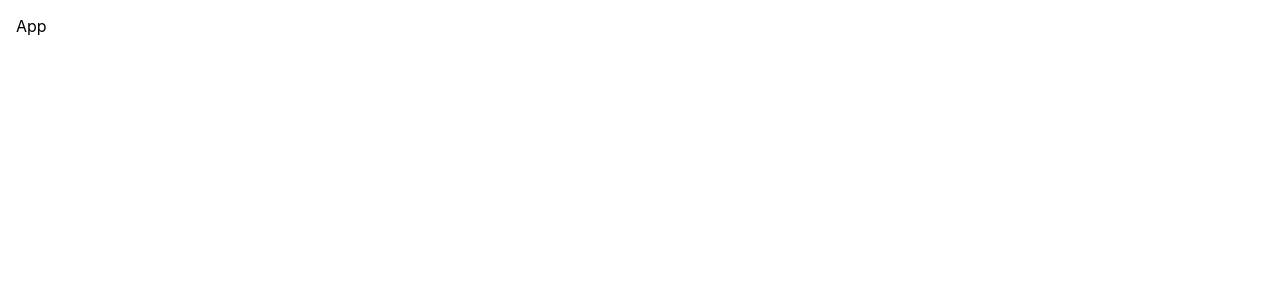
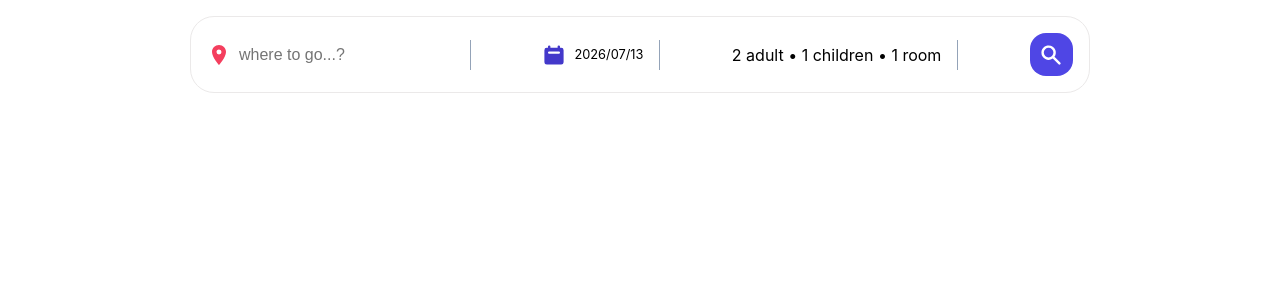
Before and after one commit to mahdimoradi-tech/booking-hotel-app, a React (Vite) app: page / in a window 1280 px wide. Shown: the top 300 px of the page. Built offline with nearby package versions, Linux system fonts and the light colour scheme.

Commit message:
feat(booking-app): structure the base UI for Header and set state for search bar

```diff
--- a/src/App.jsx
+++ b/src/App.jsx
@@ -1,8 +1,13 @@
 import './App.css'
+import { Toaster } from "react-hot-toast";
+import Header from './components/Header/Header';
 
 function App() {
   return (
-    <div>App</div>
+    <div>
+      <Toaster/>
+      <Header/>
+    </div>
   )
 }
 
--- /dev/null
+++ b/src/components/Header/Header.jsx
@@ -0,0 +1,43 @@
+import { useState } from "react";
+import { MdLocationOn } from "react-icons/md";
+import { HiCalendar, HiSearch } from "react-icons/hi";
+
+function Header() {
+  const [destination, setDestination] = useState("");
+
+  return (
+    <div className="header">
+      <div className="headerSearch">
+        <div className="headerSearchItem">
+          <MdLocationOn className="headerIcon locationIcon" />
+          <input
+            value={destination}
+            type="text"
+            onChange={(e) => setDestination(e.target.value)}
+            placeholder="where to go...?"
+            className="headerSearchInput"
+            name="destination"
+            id="destination"
+          />
+          <span className="seperator"></span>
+        </div>
+        <div className="headerSearchItem">
+          <HiCalendar className="headerIcon dateIcon" />
+          <div className="dateDropDown">2026/07/13</div>
+          <span className="seperator"></span>
+        </div>
+        <div className="headerSearchItem">
+          <div>2 adult &bull; 1 children &bull; 1 room</div>
+          <span className="seperator"></span>
+        </div>
+        <div className="headerSearchItem">
+          <button className="headerSearchBtn">
+            <HiSearch className="headerIcon" />
+          </button>
+        </div>
+      </div>
+    </div>
+  );
+}
+
+export default Header;
```
